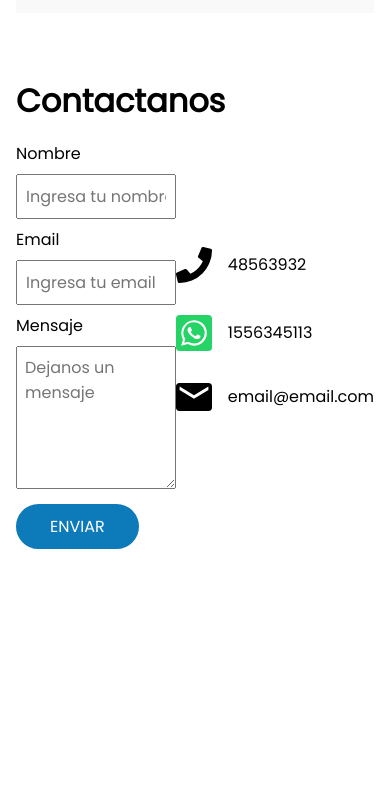
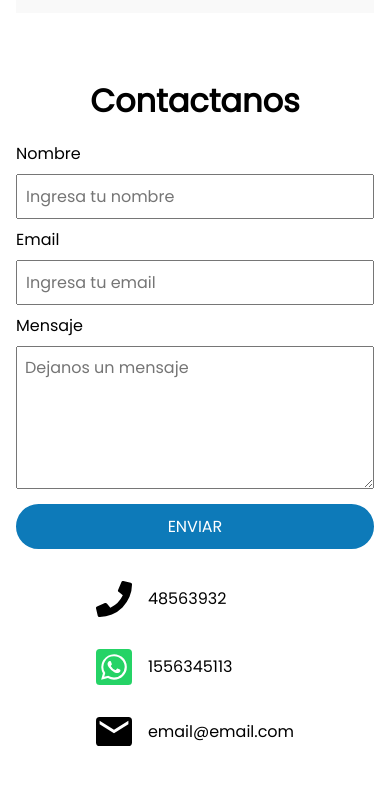
Before and after one commit to tommynueve/typ-website, a Gatsby site: page / in a window 390 px wide. Shown: the part 3038-3823 px from the top of the page. Before the commit the page ends 3619 px from the top, so only its background shows below. Built offline with nearby package versions, Linux system fonts and the light colour scheme; Gatsby itself is replaced by a stand-in of ours.

Commit message:
Mobile view for contact section.

```diff
--- a/src/components/ContactForm.tsx
+++ b/src/components/ContactForm.tsx
@@ -50,4 +50,7 @@ const FormSubmit = styled.button`
   border: 2px solid ${({ theme }) => theme.main};
   border-radius: 2rem;
   padding: 0.5rem 2rem;
+  @media screen and (max-width: 767px) {
+    width: 100%;
+  }
 `;
--- a/src/components/ContactMethods.tsx
+++ b/src/components/ContactMethods.tsx
@@ -33,6 +33,9 @@ const Container = styled.div`
   flex-direction: column;
   flex: 1;
   align-items: center;
+  @media screen and (max-width: 767px) {
+    margin-top: 1rem;
+  }
 `;
 
 const MethodContainer = styled.div``;
--- a/src/sections/Contact.tsx
+++ b/src/sections/Contact.tsx
@@ -21,9 +21,15 @@ export default Contact;
 const Title = styled.p`
   font-size: 2rem;
   font-weight: 900;
+  @media screen and (max-width: 767px) {
+    text-align: center;
+  }
 `;
 
 const Container = styled.div`
   display: flex;
   align-items: center;
+  @media screen and (max-width: 767px) {
+    flex-direction: column;
+  }
 `;
```
